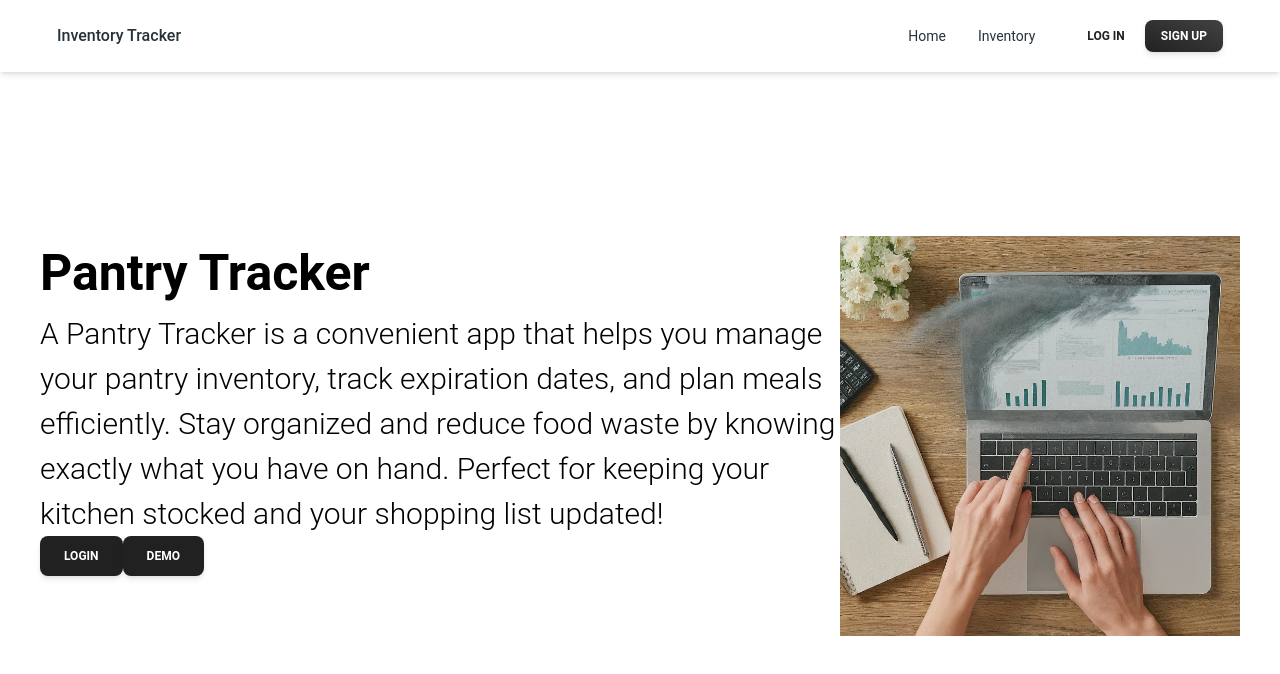
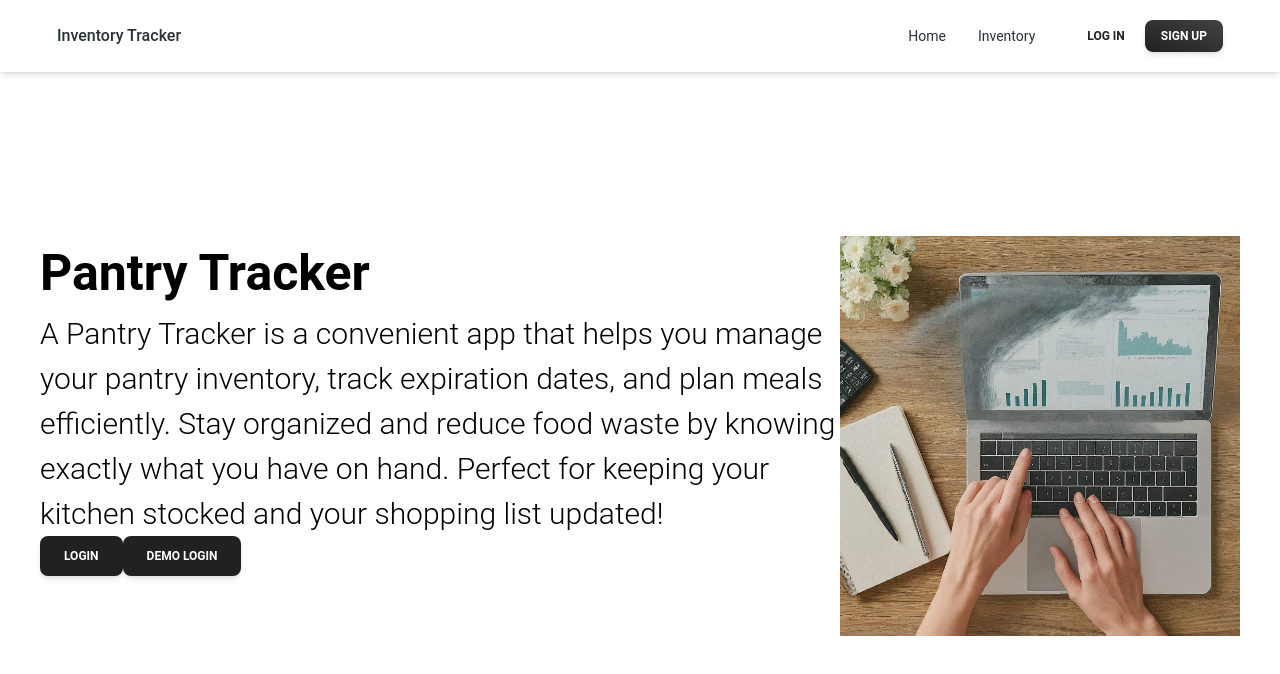
Before and after one commit to luismolinuevo/pantry-tracker, a Next.js app in the folder my-app/: page / in a window 1280 px wide. Shown: the top 674 px of the page. Built offline with nearby package versions, Linux system fonts and the light colour scheme; no server answers.

Commit message:
demo button and login

```diff
--- a/my-app/app/page.js
+++ b/my-app/app/page.js
@@ -1,3 +1,6 @@
+"use client"
+
+import DemoLogin from "@/components/general/DemoLogin";
 import { Typography, Button } from "../material_tailwind";
 import Image from "next/image";
 import { useRouter } from "next/navigation";
@@ -5,9 +8,7 @@ import { useRouter } from "next/navigation";
 export default function Home() {
   const router = useRouter();
 
-  const demoLogin = async () => {
-
-  };
+  const demoLogin = async () => {};
 
   return (
     <main className="flex items-center h-full px-10 py-10">
@@ -24,7 +25,7 @@ export default function Home() {
             your shopping list updated!
           </Typography>
           <Button onClick="/login">Login</Button>
-          <Button onClick={demoLogin}>Demo</Button>
+          <DemoLogin />
         </div>
         <img src="/Landingpage.jpeg" className="w-[45%] h-[400px]" />
       </div>
--- a/my-app/components/general/DemoLogin.jsx
+++ b/my-app/components/general/DemoLogin.jsx
@@ -3,6 +3,7 @@
 import { useState } from "react";
 import { useRouter } from "next/navigation";
 import { login } from "@/app/lib/auth";
+import { Button } from "../../material_tailwind";
 
 export default function DemoLogin() {
   const router = useRouter();
@@ -13,6 +14,7 @@ export default function DemoLogin() {
   const [error, setError] = useState(null);
   const [success, setSuccess] = useState(null);
   const [loading, setLoading] = useState(false);
+
   const handleLogin = async (event) => {
     event.preventDefault();
     setLoading(true);
@@ -34,5 +36,5 @@ export default function DemoLogin() {
       setLoading(false);
     }
   };
-  return <div></div>;
+  return <Button onClick={handleLogin}>Demo Login</Button>;
 }
```
